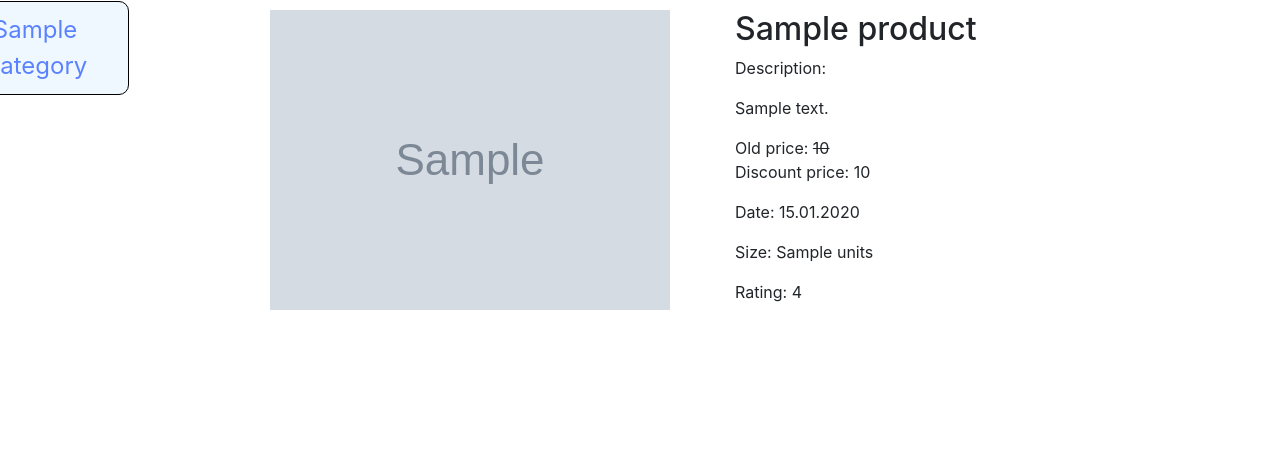
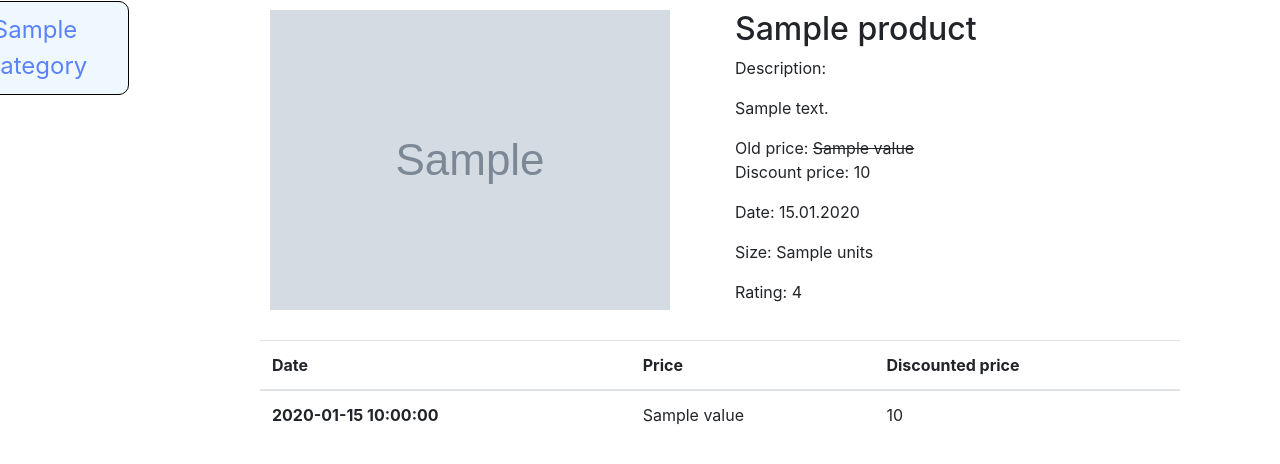
Before and after one commit to Didod5/Grocery_store_aggregator, a Flask app: template webapp/templates/product.html in a window 1280 px wide. Shown: the part 56-520 px from the top of the page. Run offline with Flask 3, Linux system fonts and the light colour scheme; the template is opened without the code that fills it: most values are stand-ins (such as "Sample title", 1, 10 or a date in 2020); grey boxes marked "Sample" are stand-in pictures; some libraries are stand-ins or nearby versions.

Commit message:
Table of prices on product page

```diff
--- a/webapp/templates/product.html
+++ b/webapp/templates/product.html
@@ -31,12 +31,14 @@
                 <p>Description:</p>
                 <p>{{ product.description|safe }}</p>
             {% endif %}
-            {% if product.price_discount %}
-                <p>Old price: <s>{{ product.price }}</s><br>Discount price: {{ product.price_discount }}</p>
-            {% else %}
-                <p>Price: {{ product.price }}</p>
+            {% if current_cost %}
+                {% if current_cost.value_discount %}
+                    <p>Old price: <s>{{ current_cost.value }}</s><br>Discount price: {{ current_cost.value_discount }}</p>
+                {% else %}
+                    <p>Price: {{ current_cost.value }}</p>
+                {% endif %}
+            <p>Date: {{ current_cost.date.strftime('%d.%m.%Y')}}</p>
             {% endif %}
-            <p>Date: {{ product.date.strftime('%d.%m.%Y')}}</p>
             {% if product.units %}
                 <p>Size: {{ product.units}}</p>
             {% endif %}
@@ -46,7 +48,26 @@
         </div>
     </div>
 </div>
-
+    {% if costs %}
+    <table class="table">
+        <thead>
+        <tr>
+            <th scope="col">Date</th>
+            <th scope="col">Price</th>
+            <th scope="col">Discounted price</th>
+        </tr>
+        </thead>
+        <tbody>
+        {% for cost in costs%}
+        <tr>
+            <th scope="row">{{ cost.date }}</th>
+            <td>{{ cost.value }}</td>
+            <td>{{ cost.value_discount }}</td>
+        </tr>
+        {% endfor %}
+        </tbody>
+    </table>
+    {% endif %}
 {% endblock %}
 {%  block scripts %}
 <script src="https://maxcdn.bootstrapcdn.com/bootstrap/4.5.2/js/bootstrap.min.js"></script>
--- a/webapp/views.py
+++ b/webapp/views.py
@@ -1,5 +1,5 @@
 from flask import Flask, render_template, url_for, request
-from sqlalchemy import func, select
+from sqlalchemy import func, select, desc
 
 from webapp.models import Category, Good, Price
 from webapp.db import db
@@ -28,24 +28,30 @@ def create_app():
 
     @app.route('/product/<int:product_id>')
     def product(product_id):
-        subq = select(Price.good_id, func.max(Price.date).label("date")).where(Price.good_id == 1).group_by("good_id").subquery()
-        subq2 = select(Price.value, Price.value_discount, Price.date, Price.good_id).join(subq, (Price.good_id == subq.c.good_id) & (Price.date == subq.c.date)).subquery()
-        result = db.session.execute(
-            select(
-                    Good.name, Good.description, Good.image, Good.rating, Good.units, subq2.c.value, subq2.c.value_discount, subq2.c.date
-            ).join(subq2, Good.id == subq2.c.good_id)
-        ).first()
-        if result:
+        good = db.session.execute(select(Good.name, Good.description, Good.image, Good.rating, Good.units).where(Good.id == product_id)).first()
+        if good:
             product = {
-                'date': result.date,
-                'description': result.description,
-                'image': result.image,
-                'name': result.name,
-                'price': result.value,
-                'price_discount': result.value_discount,
-                'rating': result.rating,
-                'units': result.units
+                'description': good.description,
+                'image': good.image,
+                'name': good.name,
+                'rating': good.rating,
+                'units': good.units
             }
+            prices = db.session.execute(select(Price.date, Price.value, Price.value_discount).where(Price.good_id == product_id).order_by(desc(Price.date))).fetchall()
+            if prices:
+                costs = []
+                for object in prices:
+                    cost = {
+                        'value': object.value,
+                        'value_discount': object.value_discount,
+                        'date': object.date
+                    }
+                    costs.append(cost)
+                current_cost = costs[0]
+                if len(costs) > 1:
+                    return render_template('product.html', page_title=product['name'], product=product, costs=costs, current_cost=current_cost)
+                else:
+                    return render_template('product.html', page_title=product['name'], product=product, current_cost=current_cost)
             return render_template('product.html', page_title=product['name'], product=product)
         return "404"
 
```
